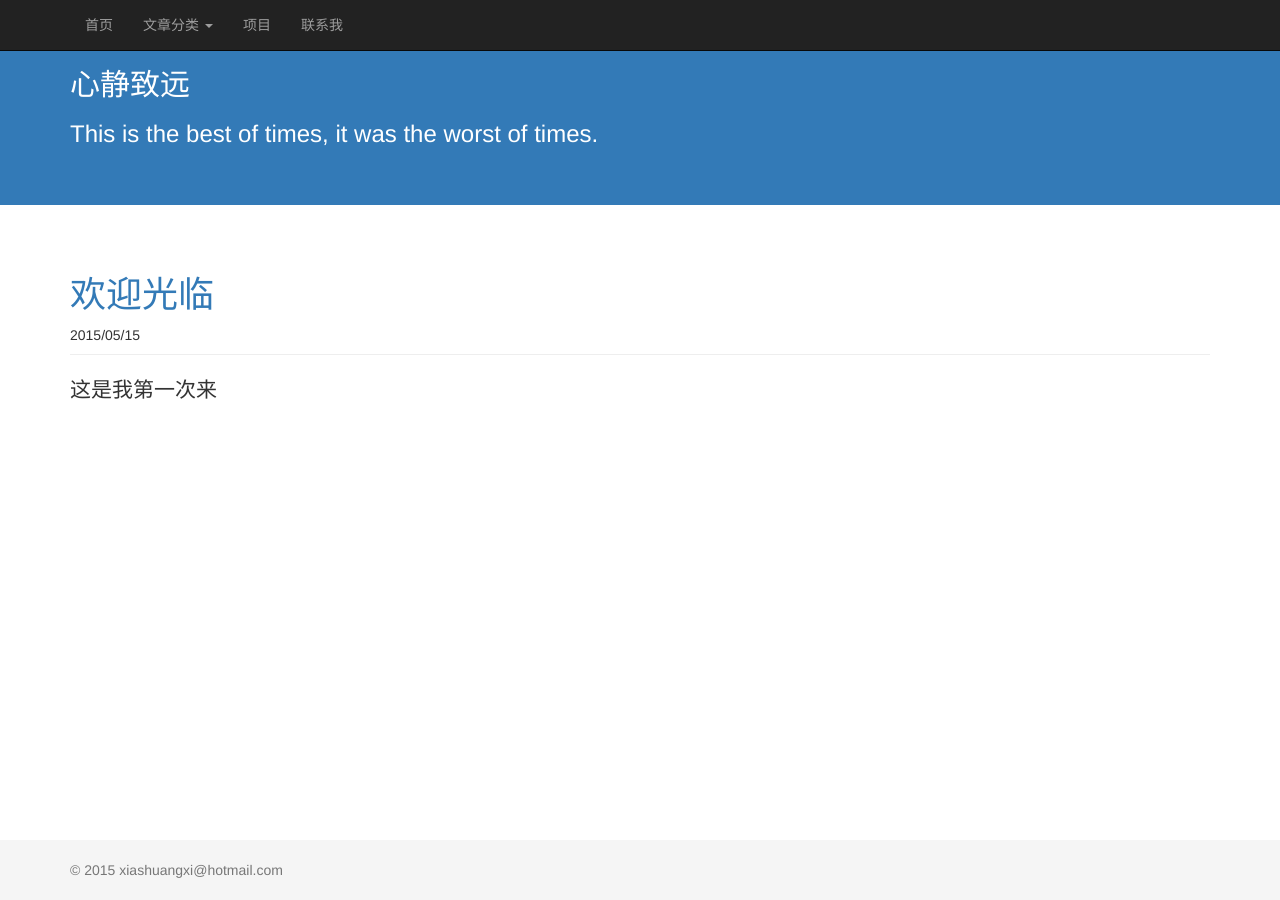
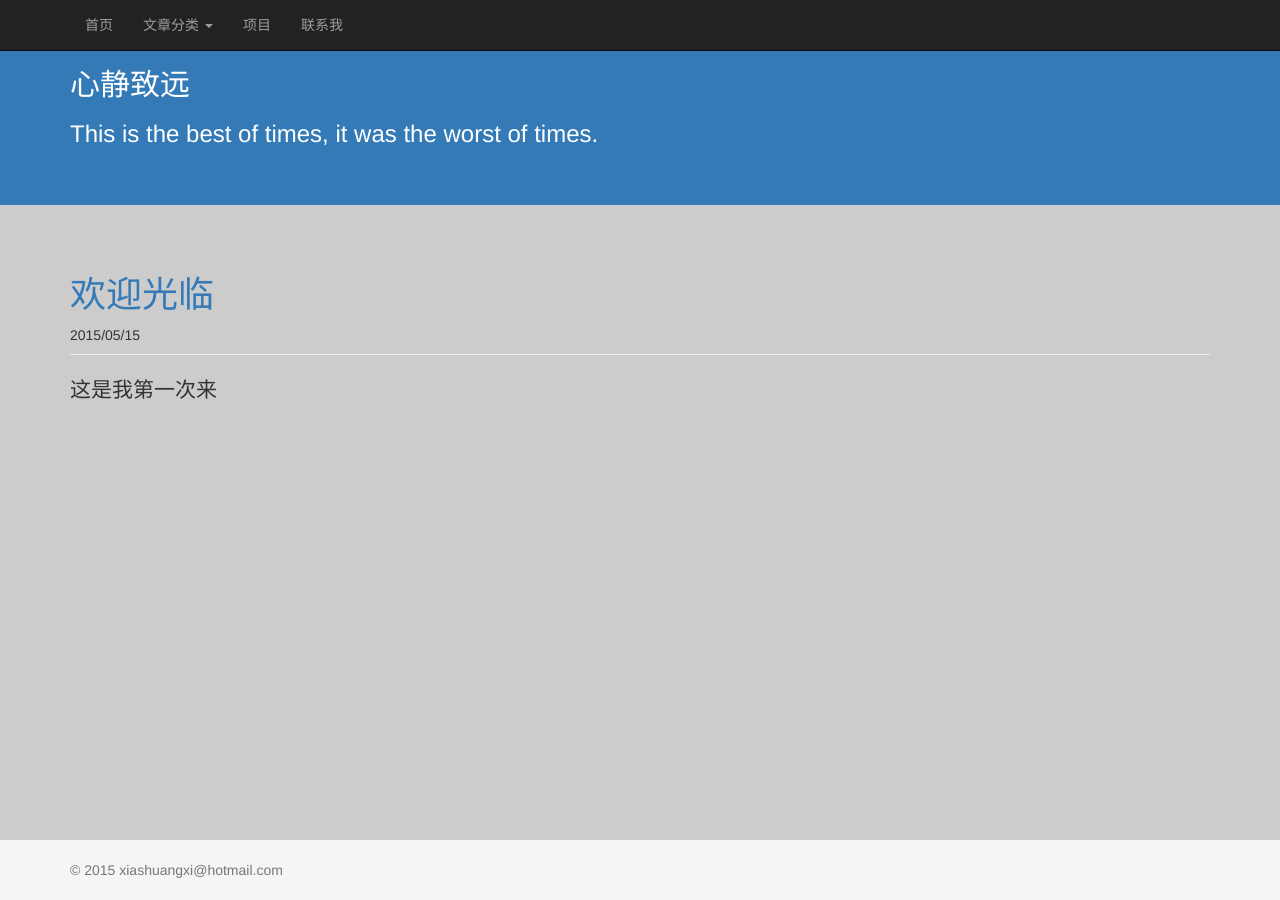
Before and after one commit to jinchangle/xiashuangxi.github.io, a Jekyll site: the page built from index.html, in a window 1280 px wide. Built offline with Jekyll 4.4.1, drawn with Linux system fonts in a browser that asks for light colours; nearby versions of some CDN libraries; the list of posts is cut into pages by our own code.

Commit message:
Please enter the commit message for your changes. Lines starting  with '' will be ignored, and an empty message aborts the commit.  On branch master  Your branch is up-to-date with 'origin/master'.
 Changes to be committed:
	modified:   stylesheets/sticky-footer.css

```diff
--- a/stylesheets/sticky-footer.css
+++ b/stylesheets/sticky-footer.css
@@ -7,6 +7,7 @@ html {
 body {
   /* Margin bottom by footer height */
   margin-bottom: 60px;
+  background-color: #ccc;
 }
 .footer {
   position: absolute;
```
